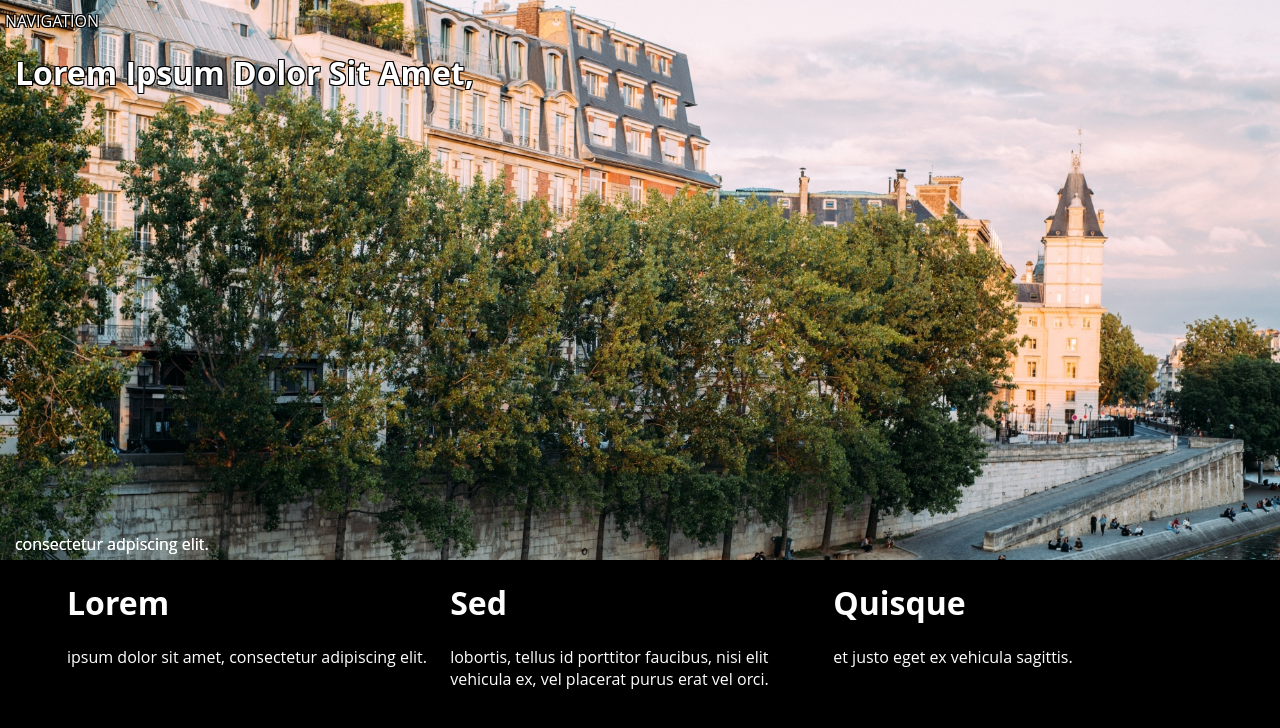
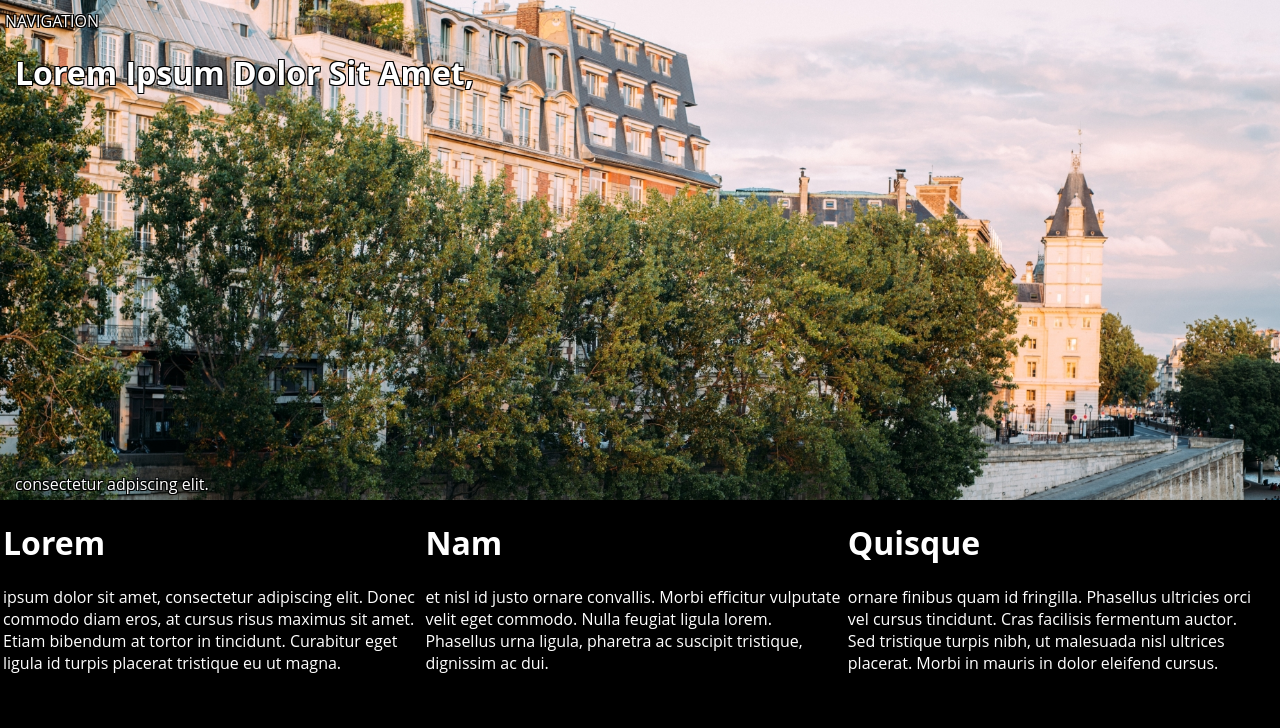
Before and after one commit to JelleBootsma/refactored-umbrella, a PHP site: page / in a window 1280 px wide. Shown: the top 728 px of the page. Run offline with PHP 8.4, Linux system fonts and the light colour scheme.

Commit message:
Added rudimentary responsive design

```diff
--- a/public/index.html
+++ b/public/index.html
@@ -1,4 +1,5 @@
 <!DOCTYPE html>
+
 <html>
 	<head>
 
@@ -13,6 +14,8 @@
 		<meta name="keywords" content="Template, Site, Jquery, pure client">
 		<meta name="author" content="Cicero">
 
+		<!-- Vieuwport -->
+		<meta name="viewport" content="width=device-width, initial-scale=1.0">
 
 	</head>
 	<body>
@@ -70,14 +73,14 @@
 		</a>
 
 		<div class="logo">
-			<img src="img/Logo.png" width="200px" height="200px"/>
+			<img src="img/Logo.png" width="100%"/>
 
 		</div>
 
 	</div>
 
 	<!-- Content in normal body -->
-
+	<div class="page">
 	<div class="icon-menu">
 
 		Navigation
@@ -98,14 +101,21 @@
 		<div class="info-item-1">
 			<h1>Lorem</h1>
 			<p>ipsum dolor sit amet, consectetur adipiscing elit.
+			Donec commodo diam eros, at cursus risus maximus sit amet. Etiam bibendum at tortor in tincidunt.
+			Curabitur eget ligula id turpis placerat tristique eu ut magna.</p>
 		</div>
 		<div class="info-item-1">
-			<h1>Sed</h1>
-			<p>lobortis, tellus id porttitor faucibus, nisi elit vehicula ex, vel placerat purus erat vel orci.</p>
+			<h1>Nam</h1>
+			<p>et nisl id justo ornare convallis.
+			Morbi efficitur vulputate velit eget commodo. Nulla feugiat ligula lorem.
+			Phasellus urna ligula, pharetra ac suscipit tristique, dignissim ac dui.</p>
 		</div>
 		<div class="info-item-1">
 			<h1>Quisque</h1>
-			<p>et justo eget ex vehicula sagittis.</p>
+			<p>ornare finibus quam id fringilla. Phasellus ultricies orci vel cursus tincidunt.
+			Cras facilisis fermentum auctor.
+			Sed tristique turpis nibh, ut malesuada nisl ultrices placerat.
+			Morbi in mauris in dolor eleifend cursus.</p>
 		</div>
 
 
@@ -114,7 +124,7 @@
 	</div>
 
 
-
+	</div>
 
 
 	</body>
--- a/public/stylesheet.css
+++ b/public/stylesheet.css
@@ -1,3 +1,7 @@
+* {
+  box-sizing: border-box;
+}
+
 body {
   right: 0;
   margin: 0;
@@ -17,11 +21,10 @@ a:hover{
 	}
 
 .menu {
-  background:black;
-  left: -285px;
+  left: -100%;
   height: 100%;
   position: fixed;
-  width: 285px;
+  width: 100%;
   top: 0px;
   background-image: url('img/Menu.jpg');
   background-size: cover;
@@ -113,17 +116,17 @@ text-shadow:
 	padding-top:20px;
 }
 .more-info{
-	width:90%;
+	width:100%;
 	margin:0px auto;
 
 }
 .info-item-1{
-	width:33%;
+	width:100%;
 	float:left;
 	padding-left:3px;
 }
 .info-item-2{
-	width:12%;
+	width:50%;
 	float:left;
 	padding-left:3px;
 	padding-top:5px;
@@ -139,5 +142,87 @@ text-shadow:
 	position:absolute;
 	font-weight: normal;
 	color:white;
-	text-shadow: 0 0 0;
+	text-shadow:
+    -1px -1px 0 #000,
+    1px -1px 0 #000,
+    -1px 1px 0 #000,
+    1px 1px 0 #000;
 	}
+
+/*for non mobile devices*/
+@media only screen and (min-width: 600px)
+{
+
+.menu {
+  left: -25%;
+  height: 100%;
+  position: fixed;
+  width: 25%;
+  top: 0px;
+  background-image: url('img/Menu.jpg');
+  background-size: cover;
+}
+
+.info-item-1{
+	width:50%;
+	float:left;
+	padding-left:3px;
+}
+.info-item-2{
+	width:33%;
+	float:left;
+	padding-left:3px;
+	padding-top:5px;
+	}
+
+.footer{
+	bottom:5px;
+	position:absolute;
+	font-weight: normal;
+	color:white;
+	text-shadow:
+    -1px -1px 0 #000,
+    1px -1px 0 #000,
+    -1px 1px 0 #000,
+    1px 1px 0 #000;
+	}
+}
+
+/*for non mobile devices*/
+@media only screen and (min-width: 768px)
+{
+
+.menu {
+  left: -15%;
+  height: 100%;
+  position: fixed;
+  width: 15%;
+  top: 0px;
+  background-image: url('img/Menu.jpg');
+  background-size: cover;
+}
+
+.info-item-1{
+	width:33%;
+	float:left;
+	padding-left:3px;
+}
+.info-item-2{
+	width:25%;
+	float:left;
+	padding-left:3px;
+	padding-top:5px;
+	}
+
+.footer{
+	bottom:5px;
+	position:absolute;
+	font-weight: normal;
+	color:white;
+	text-shadow:
+    -1px -1px 0 #000,
+    1px -1px 0 #000,
+    -1px 1px 0 #000,
+    1px 1px 0 #000;
+	}
+}
```
Also changed, not shown: public/js/app.js.
